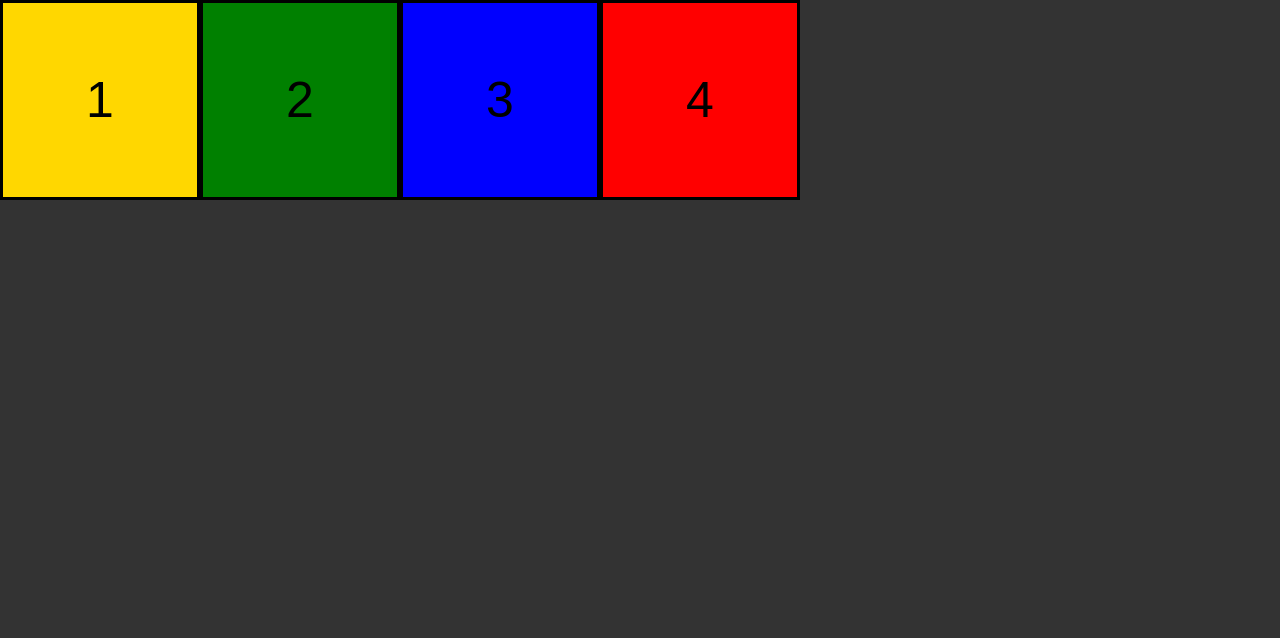
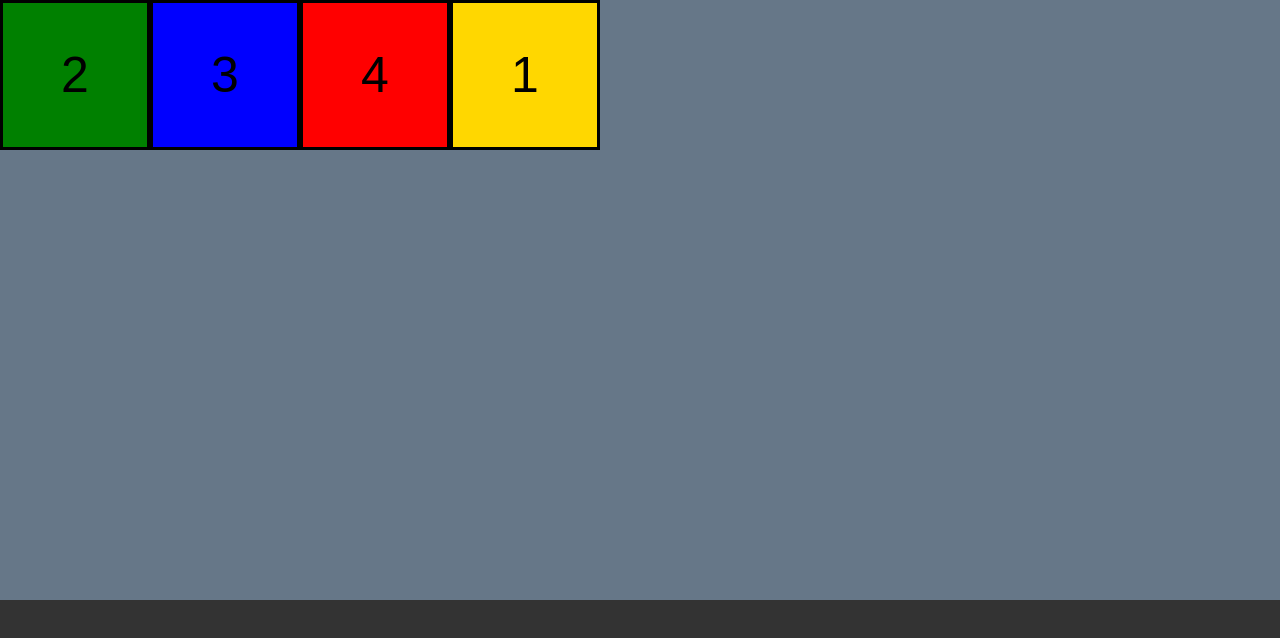
Before and after one commit to ZbigniewKulczynski1984/22_7_2022, a plain HTML site: page index.html in a window 1280 px wide. Drawn offline with Linux system fonts and the light colour scheme.

Commit message:
style modified

```diff
--- a/CSS/style.css
+++ b/CSS/style.css
@@ -16,23 +16,45 @@ body {
     width: 200px;
     height: 200px;
     font-size: 50px;
-    line-height: 200px;
+    /* line-height: 200px; */
     /* background-color: gold; */
     border: 3px solid black;
 }
 
 section {
+    /* display: flex;
+    justify-content: flex-end;
+    justify-content: space-between; */
+    background-color: #678;
+    height: 600px;
+
     display: flex;
+
+    /* align-content: ; */
+    align-items: stretch;
+
+
+}
+
+.square {
+    width: 150px;
+    height: 150px;
+    /* line-height: 200; */
+    text-align: center;
 }
 
 .one {
     background-color: gold;
+    order: 1;
+    /* flex-grow: 1; */
     /* display: flex;
     flex-wrap: wrap; */
 }
 
 .two {
     background-color: green;
+    flex-shrink: 0;
+    order: -2;
     /* display: flex;
     flex-direction: row-reverse;
     flex-wrap: wrap; */
```
